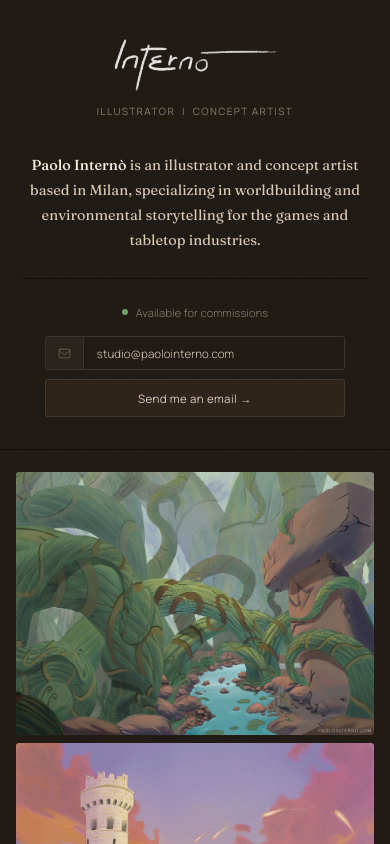
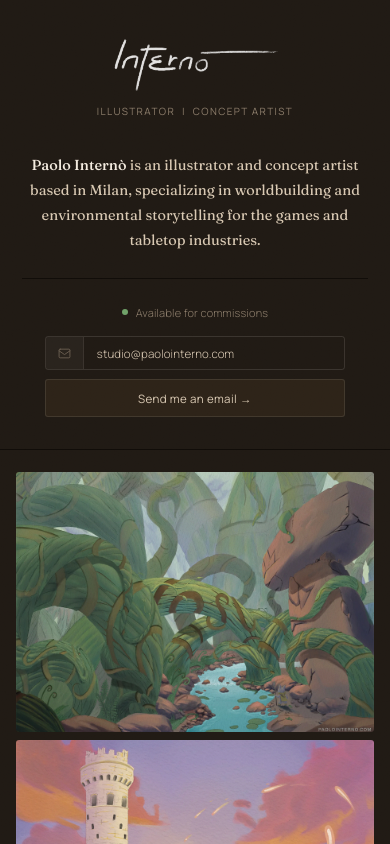
Before and after one commit to deneral/website_tests, a website: page index.html in a window 390 px wide. Shown: the top 844 px of the page. Drawn offline with Linux system fonts and the light colour scheme.

Commit message:
Add files via upload

```diff
--- a/style.css
+++ b/style.css
@@ -397,9 +397,10 @@ a {
   cursor: pointer;
   background: var(--paper-dark);
   border-radius: var(--radius);
-  aspect-ratio: 1800 / 1323;
-  /* all illustrations are exported at this ratio, so tiles show the full
-     painting with no crop — see paintings.js header */
+  height: 300px;
+  /* fixed, capped height so a full grid of paintings can be scanned quickly
+     without scrolling through full-resolution-ratio tiles — object-fit
+     crops a little on each tile; use `focus` in paintings.js to steer it */
   user-select: none;
   -webkit-user-select: none;
   touch-action: manipulation;
@@ -408,7 +409,8 @@ a {
 }
 
 .gallery-item.hero {
-  grid-column: 1 / -1
+  grid-column: 1 / -1;
+  height: 440px
 }
 
 .gallery-item img {
@@ -785,6 +787,14 @@ a {
     gap: 8px
   }
 
+  .gallery-item {
+    height: 220px
+  }
+
+  .gallery-item.hero {
+    height: 260px
+  }
+
   .mobile-bottom-contact {
     display: flex;
     flex-direction: column;
```
